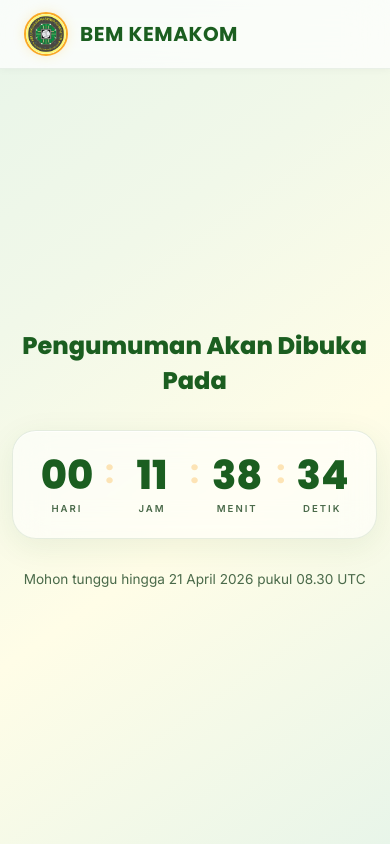
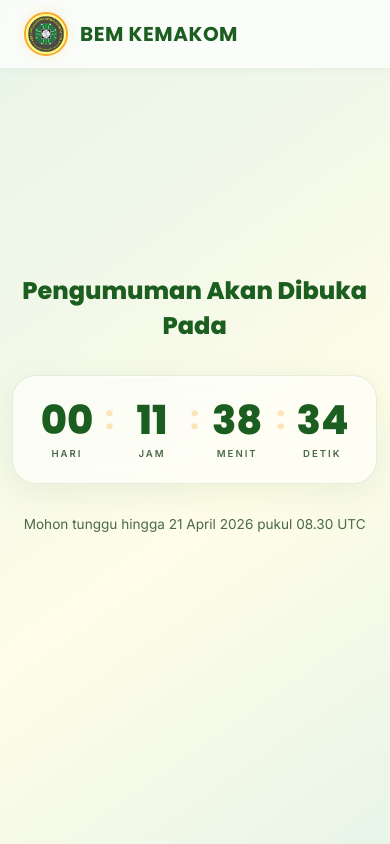
Before and after one commit to Iqbaalz28/annoucement-bem, a React (Vite) app: page / in a window 390 px wide. Built offline with nearby package versions, Linux system fonts and the light colour scheme.

Commit message:
style: reduce mobile top spacing for countdown container

```diff
--- a/src/components/CountdownTimer.css
+++ b/src/components/CountdownTimer.css
@@ -127,3 +127,10 @@
   0%, 100% { transform: scale(1); }
   50% { transform: scale(1.04); }
 }
+
+@media (max-width: 768px) {
+  .countdown-container {
+    margin-top: -10vh;
+    padding-top: 1.5rem;
+  }
+}
```
